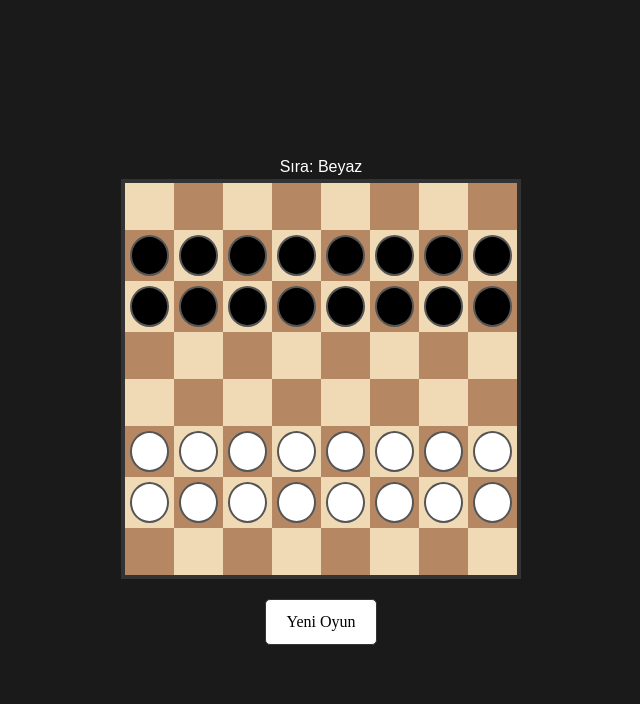
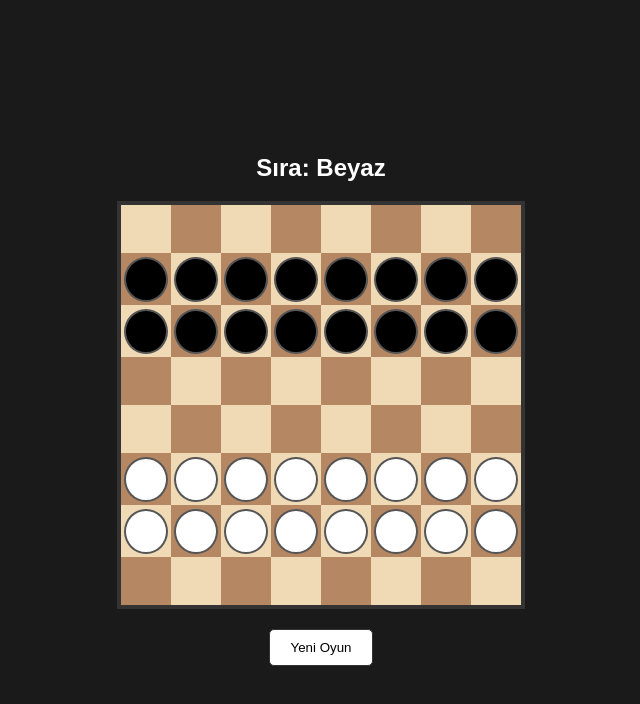
Before and after one commit to patnoslular/patnos-dama, a React (Vite) app: page / in a window 1280 px wide. Shown: the top 704 px of the page, without its empty margins (319-959 px from the left). Built offline with nearby package versions, Linux system fonts and the light colour scheme.

Commit message:
Update index.css

```diff
--- a/src/index.css
+++ b/src/index.css
@@ -1,29 +1,4 @@
-@import url('https://fonts.googleapis.com/css2?family=Inter:wght@400;500;600;700;800;900&family=JetBrains+Mono:wght@400;500&display=swap');
-@import "tailwindcss";
-
-@theme {
-  --font-sans: "Inter", ui-sans-serif, system-ui, sans-serif;
-  --font-mono: "JetBrains Mono", ui-monospace, SFMono-Regular, monospace;
+body {
+  margin: 0;
+  padding: 0;
 }
-
-body {
-  @apply bg-black text-white overflow-x-hidden;
-  -webkit-tap-highlight-color: transparent;
-}
-
-/* Custom scrollbar for a cleaner look */
-::-webkit-scrollbar {
-  width: 6px;
-}
-
-::-webkit-scrollbar-track {
-  @apply bg-transparent;
-}
-
-::-webkit-scrollbar-thumb {
-  @apply bg-stone-300 rounded-full;
-}
-
-::-webkit-scrollbar-thumb:hover {
-  @apply bg-stone-400;
-}
```
